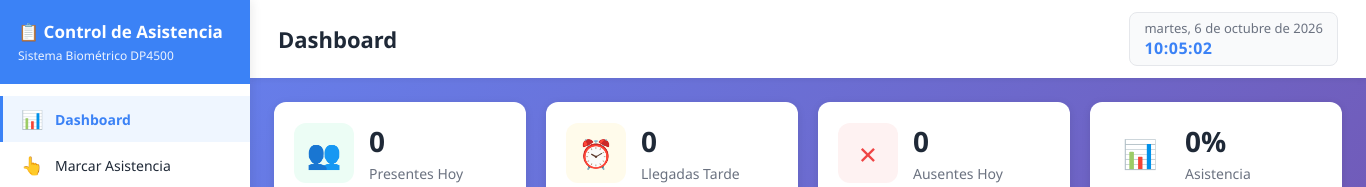
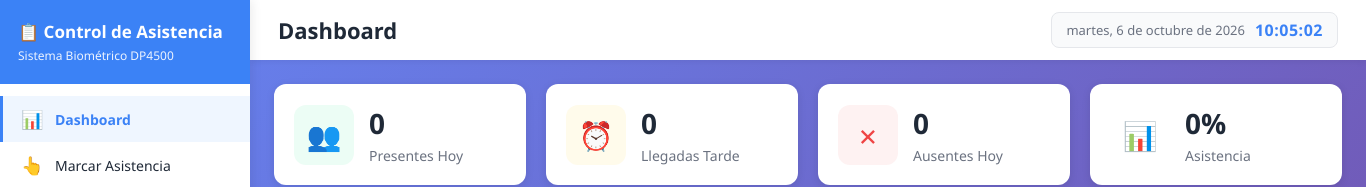
Before and after one commit to devcicm/ElectronJS---Autenticacion-por-huella-dactilar, an Electron app: page sistema-asistencia/renderer/index.html in a window 1366 px wide. Shown: the top 187 px of the page. Drawn offline with Linux system fonts and the light colour scheme; no server answers.

Commit message:
fix(ui): alinear contenedor interno del reloj en flex horizontal

```diff
--- a/sistema-asistencia/renderer/index.html
+++ b/sistema-asistencia/renderer/index.html
@@ -206,6 +206,13 @@
             border: 1px solid var(--border);
             border-radius: 8px;
             font-weight: 500;
+            white-space: nowrap;
+        }
+
+        .clock > div {
+            display: inline-flex;
+            align-items: center;
+            gap: 10px;
             white-space: nowrap;
         }
 
```
